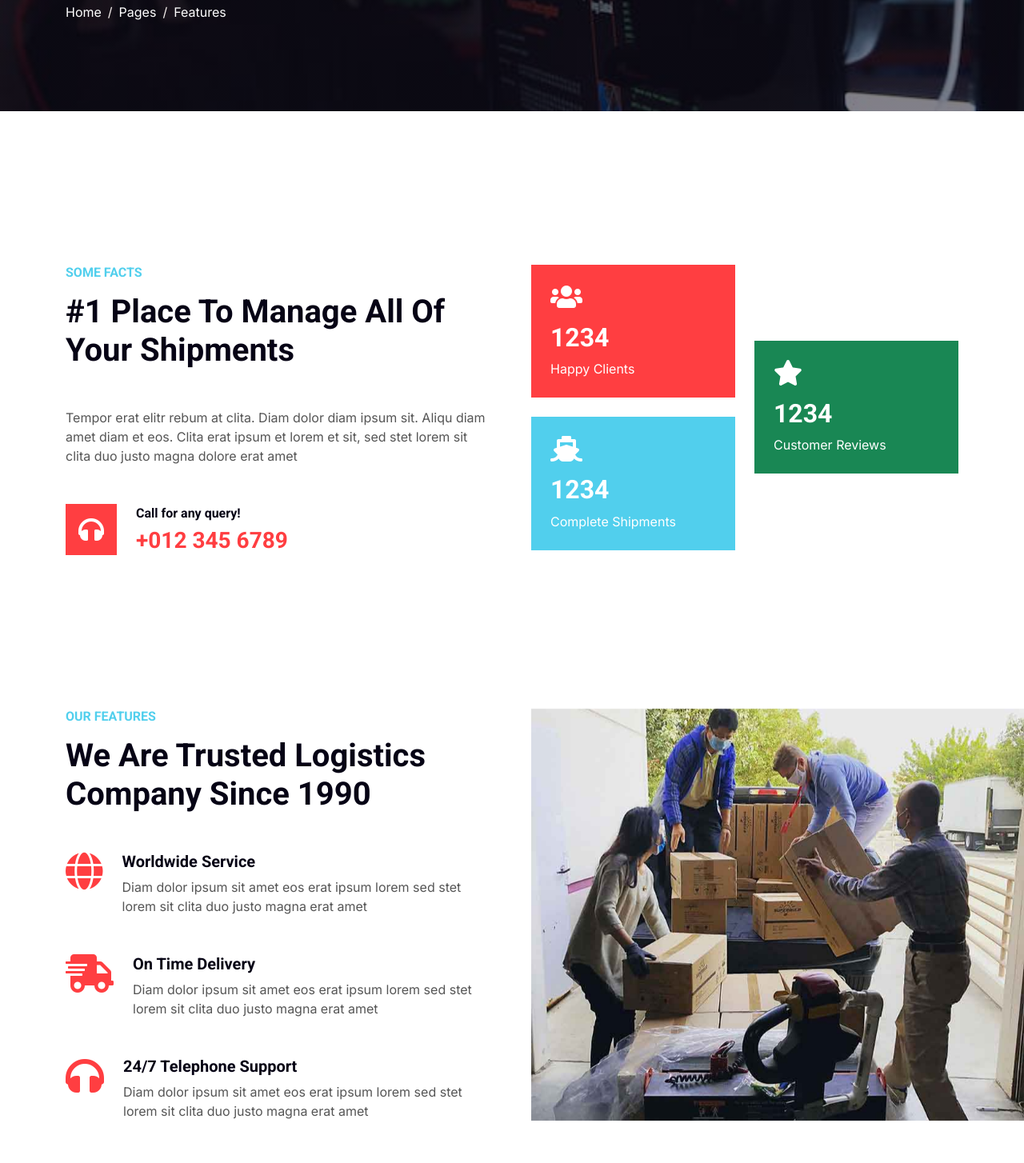
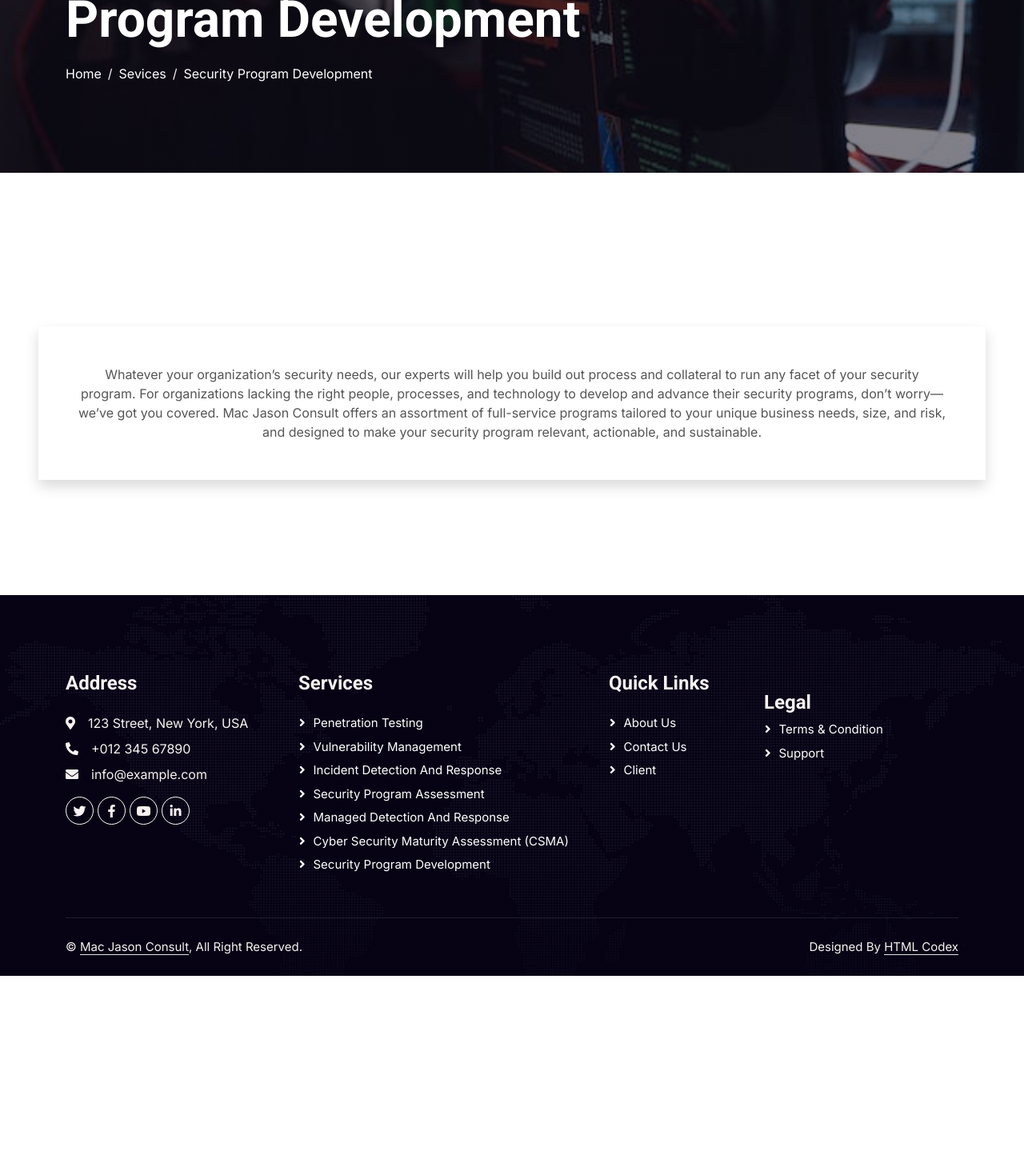
Before and after one commit to adaji025/mac-jason, a plain HTML site: page security-program-development.html in a window 1280 px wide. Shown: the part 266-1720 px from the top of the page at 80% size. After the commit the page ends 1486 px from the top, so only its background shows below. Drawn offline with nearby package versions, Linux system fonts and the light colour scheme.

Commit message:
completed the services page

```diff
--- a/security-program-development.html
+++ b/security-program-development.html
@@ -139,17 +139,20 @@
     <!-- Page Header Start -->
     <div class="container-fluid page-header py-5" style="margin-bottom: 6rem">
       <div class="container py-5">
-        <h1 class="display-3 text-white mb-3 animated slideInDown">Features</h1>
+        <h1 class="display-3 text-white mb-3 animated slideInDown">
+          Security <br />
+          Program Development
+        </h1>
         <nav aria-label="breadcrumb animated slideInDown">
           <ol class="breadcrumb">
             <li class="breadcrumb-item">
               <a class="text-white" href="#">Home</a>
             </li>
             <li class="breadcrumb-item">
-              <a class="text-white" href="#">Pages</a>
+              <a class="text-white" href="#">Sevices</a>
             </li>
             <li class="breadcrumb-item text-white active" aria-current="page">
-              Features
+              Security Program Development
             </li>
           </ol>
         </nav>
@@ -157,117 +160,22 @@
     </div>
     <!-- Page Header End -->
 
-    <!-- Fact Start -->
-    <div class="container-xxl py-5">
-      <div class="container py-5">
-        <div class="row g-5">
-          <div class="col-lg-6 wow fadeInUp" data-wow-delay="0.1s">
-            <h6 class="text-secondary text-uppercase mb-3">Some Facts</h6>
-            <h1 class="mb-5">#1 Place To Manage All Of Your Shipments</h1>
-            <p class="mb-5">
-              Tempor erat elitr rebum at clita. Diam dolor diam ipsum sit. Aliqu
-              diam amet diam et eos. Clita erat ipsum et lorem et sit, sed stet
-              lorem sit clita duo justo magna dolore erat amet
-            </p>
-            <div class="d-flex align-items-center">
-              <i
-                class="fa fa-headphones fa-2x flex-shrink-0 bg-primary p-3 text-white"
-              ></i>
-              <div class="ps-4">
-                <h6>Call for any query!</h6>
-                <h3 class="text-primary m-0">+012 345 6789</h3>
-              </div>
-            </div>
-          </div>
-          <div class="col-lg-6">
-            <div class="row g-4 align-items-center">
-              <div class="col-sm-6">
-                <div
-                  class="bg-primary p-4 mb-4 wow fadeIn"
-                  data-wow-delay="0.3s"
-                >
-                  <i class="fa fa-users fa-2x text-white mb-3"></i>
-                  <h2 class="text-white mb-2" data-toggle="counter-up">1234</h2>
-                  <p class="text-white mb-0">Happy Clients</p>
-                </div>
-                <div class="bg-secondary p-4 wow fadeIn" data-wow-delay="0.5s">
-                  <i class="fa fa-ship fa-2x text-white mb-3"></i>
-                  <h2 class="text-white mb-2" data-toggle="counter-up">1234</h2>
-                  <p class="text-white mb-0">Complete Shipments</p>
-                </div>
-              </div>
-              <div class="col-sm-6">
-                <div class="bg-success p-4 wow fadeIn" data-wow-delay="0.7s">
-                  <i class="fa fa-star fa-2x text-white mb-3"></i>
-                  <h2 class="text-white mb-2" data-toggle="counter-up">1234</h2>
-                  <p class="text-white mb-0">Customer Reviews</p>
-                </div>
-              </div>
-            </div>
-          </div>
+    <!-- final starts -->
+    <div class="p-5">
+      <div class="shadow w-800 mx-auto p-5 mt-5 text-center">
+        <div>
+          Whatever your organization’s security needs, our experts will help you
+          build out process and collateral to run any facet of your security
+          program. For organizations lacking the right people, processes, and
+          technology to develop and advance their security programs, don’t
+          worry—we’ve got you covered. Mac Jason Consult offers an assortment of
+          full-service programs tailored to your unique business needs, size,
+          and risk, and designed to make your security program relevant,
+          actionable, and sustainable.
         </div>
       </div>
     </div>
-    <!-- Fact End -->
-
-    <!-- Feature Start -->
-    <div class="container-fluid overflow-hidden py-5 px-lg-0">
-      <div class="container feature py-5 px-lg-0">
-        <div class="row g-5 mx-lg-0">
-          <div class="col-lg-6 feature-text wow fadeInUp" data-wow-delay="0.1s">
-            <h6 class="text-secondary text-uppercase mb-3">Our Features</h6>
-            <h1 class="mb-5">We Are Trusted Logistics Company Since 1990</h1>
-            <div class="d-flex mb-5 wow fadeInUp" data-wow-delay="0.3s">
-              <i class="fa fa-globe text-primary fa-3x flex-shrink-0"></i>
-              <div class="ms-4">
-                <h5>Worldwide Service</h5>
-                <p class="mb-0">
-                  Diam dolor ipsum sit amet eos erat ipsum lorem sed stet lorem
-                  sit clita duo justo magna erat amet
-                </p>
-              </div>
-            </div>
-            <div class="d-flex mb-5 wow fadeIn" data-wow-delay="0.5s">
-              <i
-                class="fa fa-shipping-fast text-primary fa-3x flex-shrink-0"
-              ></i>
-              <div class="ms-4">
-                <h5>On Time Delivery</h5>
-                <p class="mb-0">
-                  Diam dolor ipsum sit amet eos erat ipsum lorem sed stet lorem
-                  sit clita duo justo magna erat amet
-                </p>
-              </div>
-            </div>
-            <div class="d-flex mb-0 wow fadeInUp" data-wow-delay="0.7s">
-              <i class="fa fa-headphones text-primary fa-3x flex-shrink-0"></i>
-              <div class="ms-4">
-                <h5>24/7 Telephone Support</h5>
-                <p class="mb-0">
-                  Diam dolor ipsum sit amet eos erat ipsum lorem sed stet lorem
-                  sit clita duo justo magna erat amet
-                </p>
-              </div>
-            </div>
-          </div>
-          <div
-            class="col-lg-6 pe-lg-0 wow fadeInRight"
-            data-wow-delay="0.1s"
-            style="min-height: 400px"
-          >
-            <div class="position-relative h-100">
-              <img
-                class="position-absolute img-fluid w-100 h-100"
-                src="img/feature.jpg"
-                style="object-fit: cover"
-                alt=""
-              />
-            </div>
-          </div>
-        </div>
-      </div>
-    </div>
-    <!-- Feature End -->
+    <!-- final ends -->
 
     <!-- Footer Start -->
     <div
@@ -344,8 +252,8 @@
         <div class="copyright">
           <div class="row">
             <div class="col-md-6 text-center text-md-start mb-3 mb-md-0">
-              &copy; <a class="border-bottom" href="#">Mac Jason Consult</a>, All
-              Right Reserved.
+              &copy; <a class="border-bottom" href="#">Mac Jason Consult</a>,
+              All Right Reserved.
             </div>
             <div class="col-md-6 text-center text-md-end">
               <!--/*** This template is free as long as you keep the footer author’s credit link/attribution link/backlink. If you'd like to use the template without the footer author’s credit link/attribution link/backlink, you can purchase the Credit Removal License from "https://htmlcodex.com/credit-removal". Thank you for your support. ***/-->
```
Also changed, not shown: managed-detection-and-response.html (+1 -0 lines).
